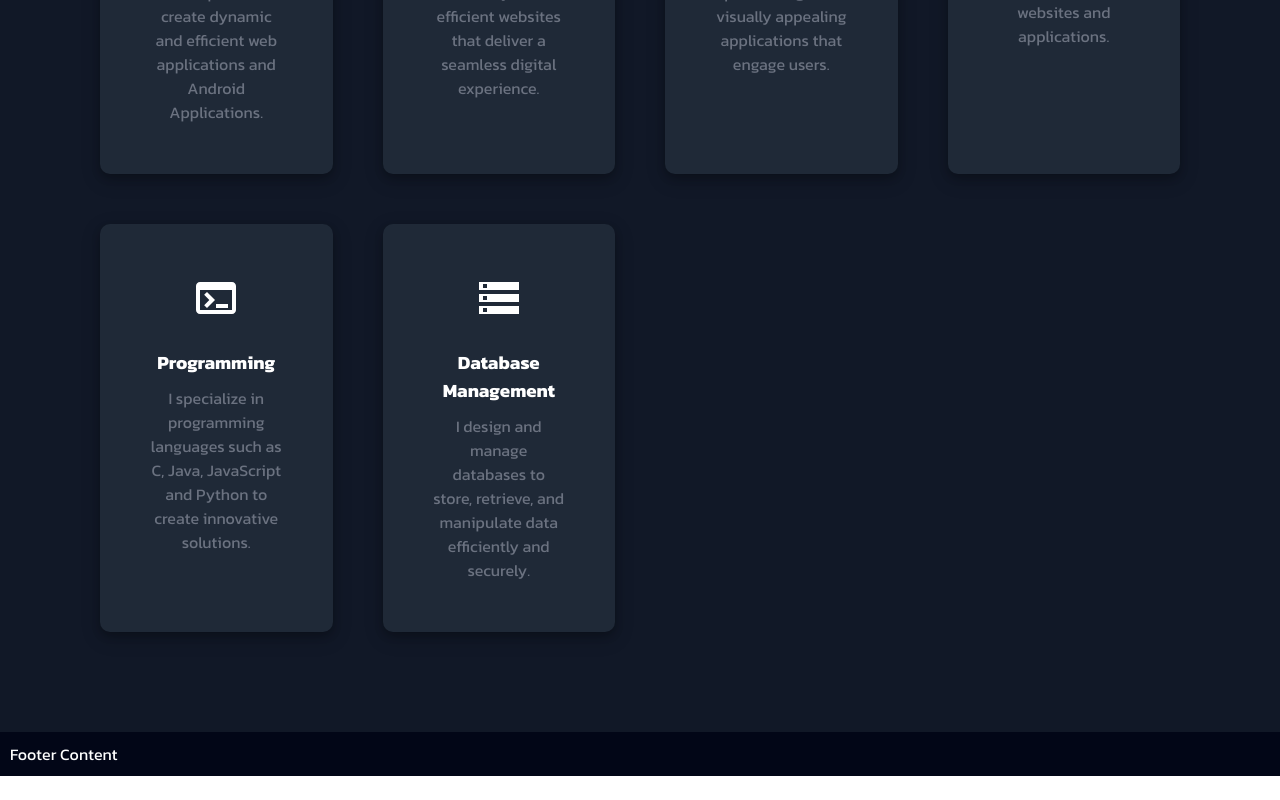
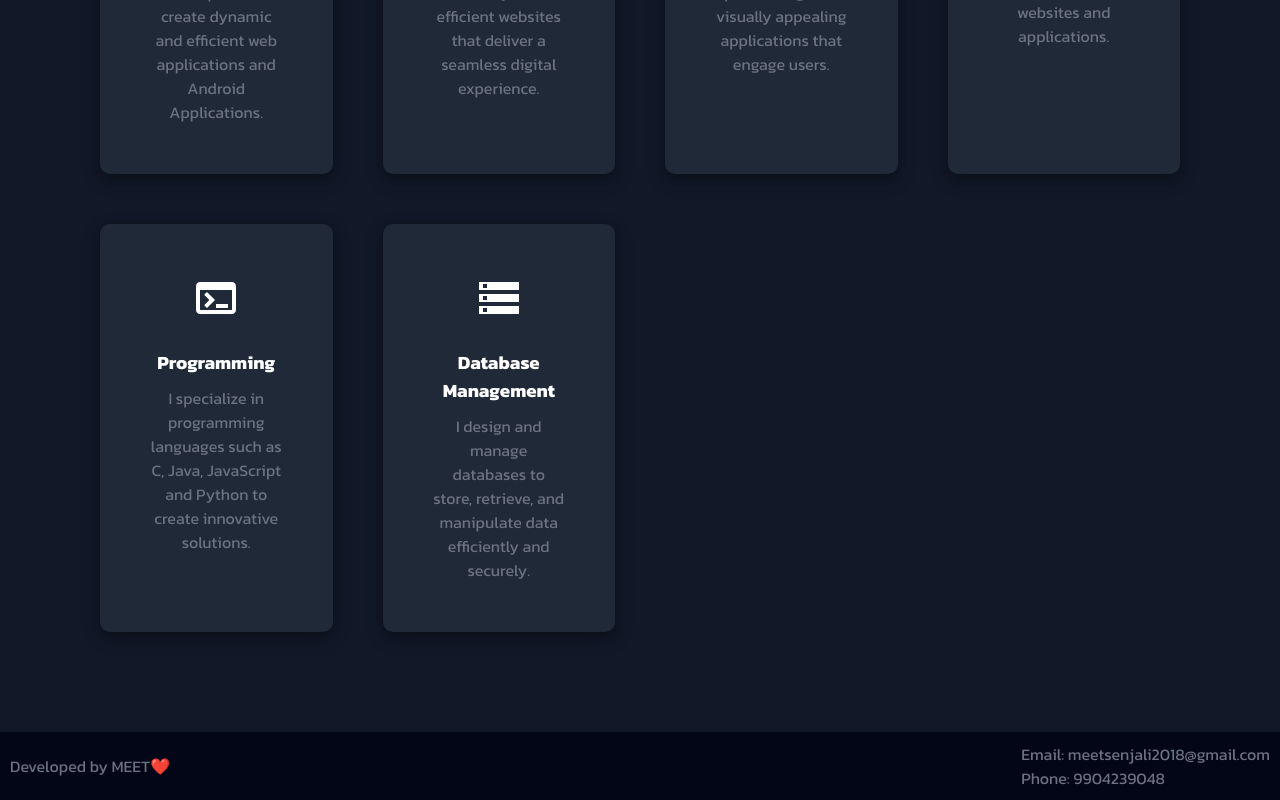
Before and after one commit to Meet57a/meet, a React (Create React App) app: page /meet/services in a window 1280 px wide. Shown: the part 446-1246 px from the top of the page. Before the commit the page ends 1222 px from the top, so only its background shows below. Built offline with nearby package versions, Linux system fonts and the light colour scheme; the HTML template or start-up script is replaced by a standard one.

Commit message:
refactor: update header links and footer content; implement smooth scroll for contact button

```diff
--- a/src/components/header.js
+++ b/src/components/header.js
@@ -13,7 +13,7 @@ const options = [
     'About',
     'Services',
     'Projects',
-    'Resume',
+    // 'Resume',
     'Contact'
 ];
 
@@ -27,7 +27,7 @@ const Header = () => {
         '/meet/#home-section-2',
         '/meet/services',
         '/meet/projects',
-        '/meet/resume',
+        // '/meet/resume',
         '/meet/#contact'
     ]
 
@@ -109,10 +109,10 @@ const Header = () => {
             </div>
             <div className='header-links'>
                 <Link to='/meet/' onClick={handleActive}>Home</Link>
-                <a href='/meet/#home-section-2'>About</a>
+                <a href='/meet/#home-section-2' >About</a>
                 <Link to='/meet/services' onClick={handleActive}>Services</Link>
                 <Link to='/meet/projects' onClick={handleActive}>Projects</Link>
-                <Link to='/meet/resume' onClick={handleActive}>Resume</Link>
+                {/* <Link to='/meet/resume' onClick={handleActive}>Resume</Link> */}
                 <a href='/meet/#contact'>Contact</a>
             </div>
             <div className='header-mobile-links'>
--- a/src/layouts/main-layout.js
+++ b/src/layouts/main-layout.js
@@ -10,8 +10,12 @@ const MainLayout = () => {
                 <Header />
                 <Outlet />
             </main>
-            <footer style={{ backgroundColor: "#020617", padding: "10px" }}>
-                <p>Footer Content</p>
+            <footer style={{ backgroundColor: "#020617", padding: "10px", display: "flex", justifyContent: "space-between", alignItems: "center", }}>
+                <div style={{ color: "#6b7280"}}>Developed by MEET❤️</div>
+                <div >
+                    <p style={{ color: "#6b7280"}}>Email: meetsenjali2018@gmail.com</p>
+                    <p style={{ color: "#6b7280"}}>Phone: 9904239048</p>
+                </div>
             </footer>
         </div>
     )
--- a/src/pages/home.js
+++ b/src/pages/home.js
@@ -166,6 +166,10 @@ const Home = () => {
       setResult(data.message);
     }
   };
+
+  const handlescroll = () => {
+    document.getElementById('contact').scrollIntoView({ behavior: 'smooth' });
+  }
   return (
     <div className='home'>
       <section className='home-section-1' id='home-section-1'>
@@ -178,7 +182,7 @@ const Home = () => {
             </div>
             <div>I am a Full Stack Web and App Developer focused on creating dynamic, user-friendly, and efficient digital solutions.</div>
             <div className='home-section-1-content-clicks'>
-              <button>Contact us</button>
+              <button onClick={handlescroll}>Contact us</button>
               <div className='home-section-1-social-icons'>
                 <GitHubIcon className='icons' onClick={
                   () => window.open('https://github.com/Meet57a', '_blank')
@@ -208,7 +212,7 @@ const Home = () => {
               <p>I am a passionate Full Stack Web and App Developer with a strong programming background, focused on creating dynamic and user-friendly applications. I specialize in seamlessly integrating front-end and back-end technologies to deliver efficient and engaging solutions.</p>
               <br />
               <p>With a dedication to clean code and innovative problem-solving, I craft scalable, robust, and high-performing digital experiences. My work emphasizes reliability, functionality, and visually appealing designs that make a meaningful impact.</p>
-              <button>Contact us</button>
+              <button onClick={handlescroll}>Contact us</button>
             </div>
           </div>
         </div>
@@ -217,7 +221,7 @@ const Home = () => {
         <div className='home-section-3-container'>
           <div className='home-section-3-header'>
             <h1>My <span>Services</span></h1>
-            <Link to='/services'>View All Services</Link>
+            <Link to='/meet/services'>View All Services</Link>
           </div>
           <div className='home-section-3-content'>
             {services.map((service, index) => (
```
